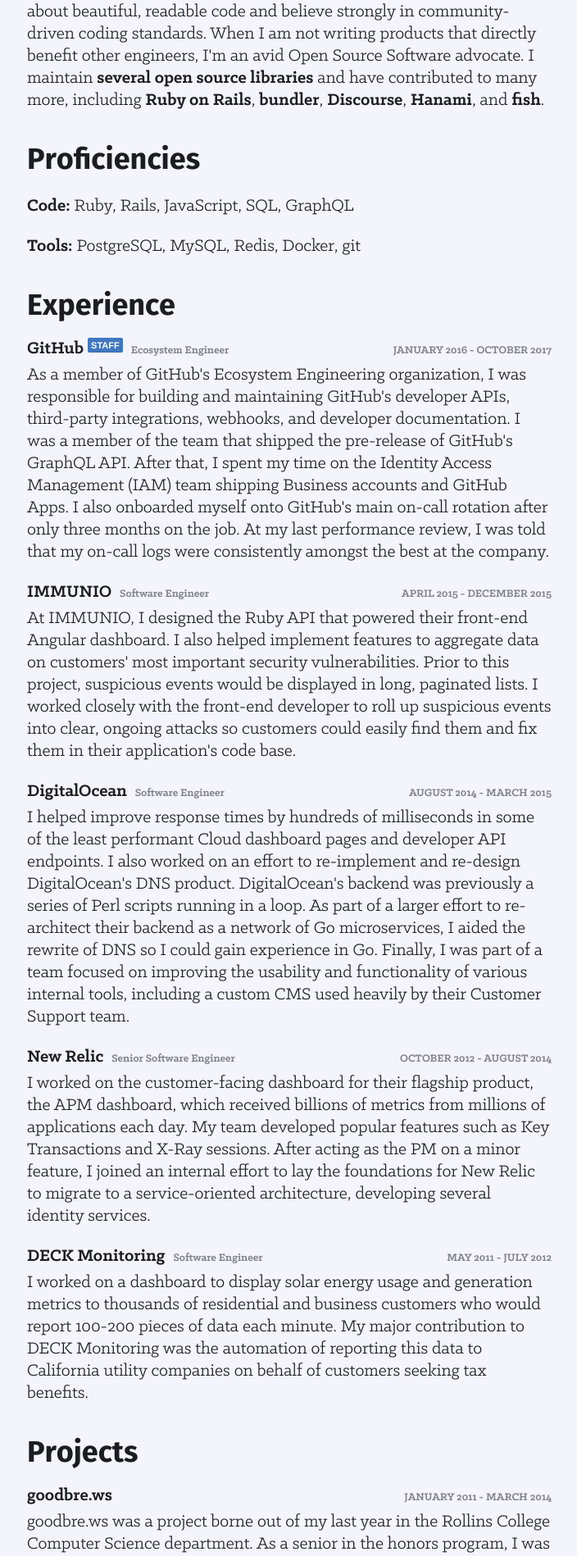
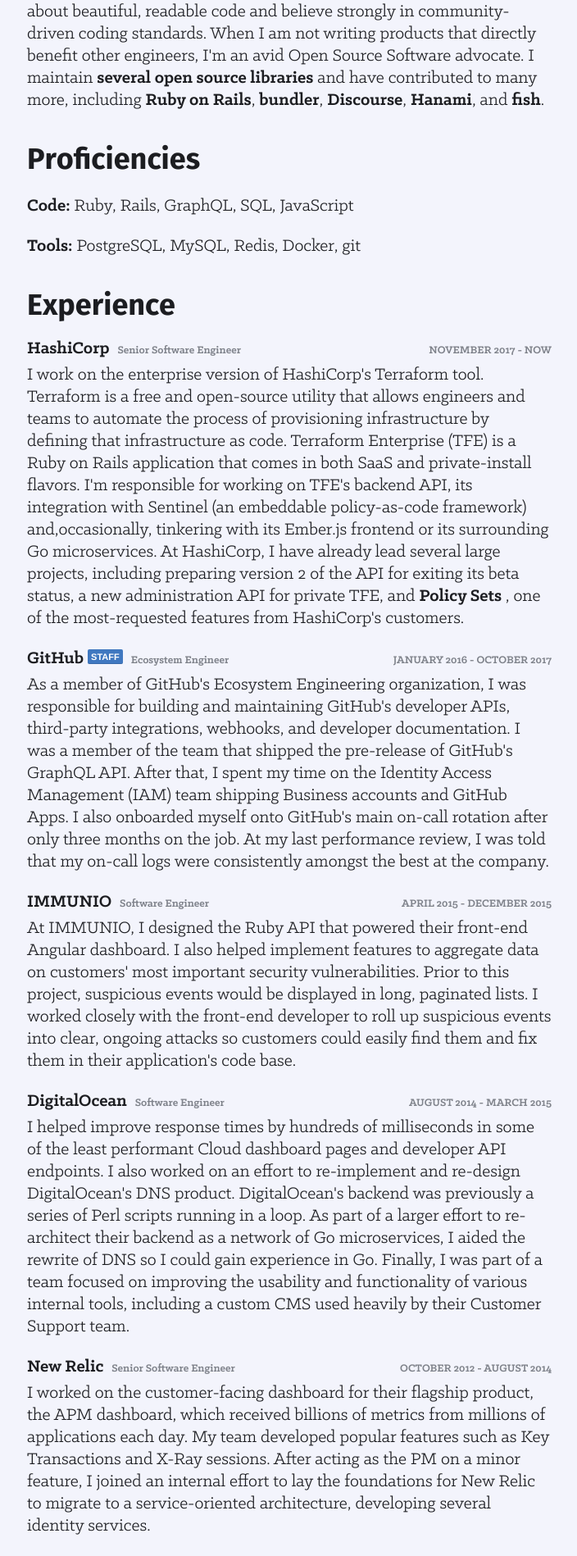
Before and after one commit to davidcelis/davidcelis.github.io, a Jekyll site: the page built from resume.html, in a window 1280 px wide. Shown: the part 473-2371 px from the top of the page at 82% size, without its empty margins (287-991 px from the left). Built offline with Jekyll 4.4.1, drawn with Linux system fonts in a browser that asks for light colours; some web fonts are replaced.

Commit message:
Add HashiCorp to my resume! :metal:

```diff
--- a/css/main.scss
+++ b/css/main.scss
@@ -202,7 +202,7 @@
   box-shadow: inset 0 -1px 0 rgba(0, 0, 0, 0.12);
 
   &.resume {
-    top: 0;
+    top: 2px;
     float: left;
   }
 }
--- a/resume.html
+++ b/resume.html
@@ -34,7 +34,7 @@
   <h2>Proficiencies</h2>
 
   <p class="clear">
-    <strong>Code:</strong> Ruby, Rails, JavaScript, SQL, GraphQL
+    <strong>Code:</strong> Ruby, Rails, GraphQL, SQL, JavaScript
   </p>
 
   <p>
@@ -42,6 +42,25 @@
   </p>
 
   <h2>Experience</h2>
+
+  <a class="job" href="https://www.hashicorp.com/">HashiCorp</a>
+  <span class="date">November 2017 - Now</span>
+  <span class="title">Senior Software Engineer</span>
+
+  <p class="clear">
+    I work on the enterprise version of HashiCorp's Terraform tool. Terraform is a free
+    and open-source utility that allows engineers and teams to automate the process of
+    provisioning infrastructure by defining that infrastructure as code. Terraform
+    Enterprise (TFE) is a Ruby on Rails application that comes in both SaaS and
+    private-install flavors. I'm responsible for working on TFE's backend API, its
+    integration with Sentinel (an embeddable policy-as-code framework) and,occasionally,
+    tinkering with its Ember.js frontend or its surrounding Go microservices. At
+    HashiCorp, I have already lead several large projects, including preparing version 2
+    of the API for exiting its beta status, a new administration API for private TFE, and
+    <a href="https://www.hashicorp.com/blog/announcing-policy-sets-in-terraform-enterprise">
+      Policy Sets
+    </a>, one of the most-requested features from HashiCorp's customers.
+  </p>
 
   <a class="job" href="https://github.com/">GitHub</a><span class="staff-badge resume">Staff</span>
   <span class="date">January 2016 - October 2017</span>
```
